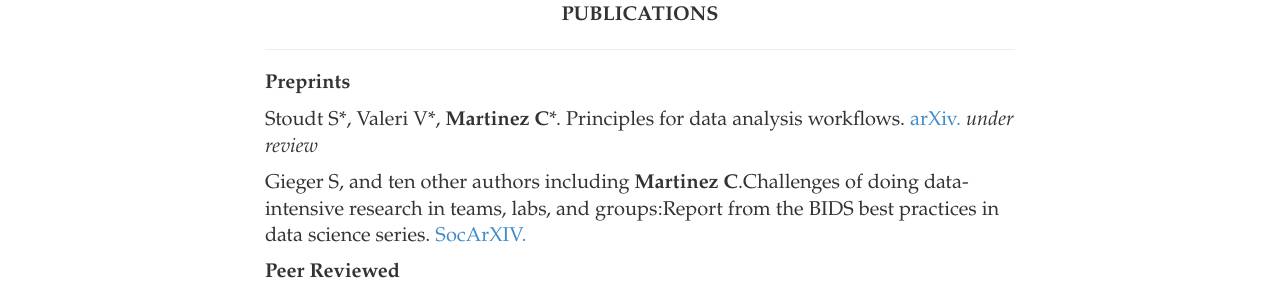
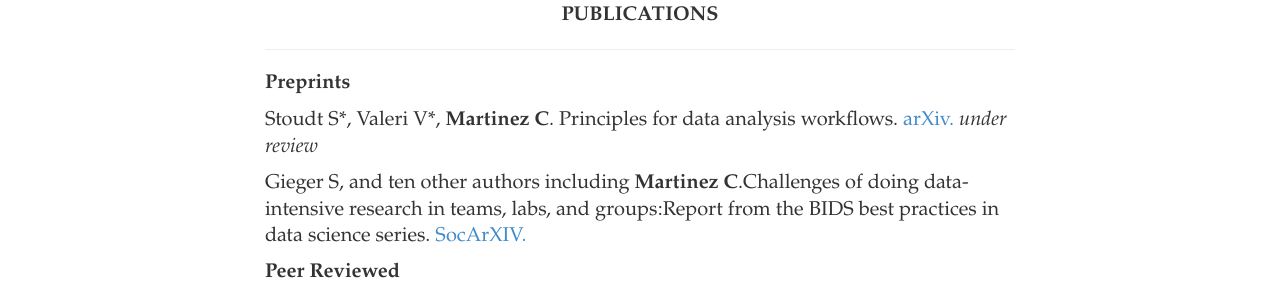
Before and after one commit to iamciera/creports, a Jekyll site: the page built from cv/index.html, in a window 1280 px wide and 900 px high, scrolled down 1011 px. Shown: the part 150-447 px from the top of the window. Built offline with Jekyll 4.4.1, drawn with Linux system fonts in a browser that asks for light colours; nearby versions of some CDN libraries; some of the changed text lies outside the part shown.

Commit message:
updated CV

```diff
--- a/cv/index.html
+++ b/cv/index.html
@@ -58,7 +58,7 @@ layout: default
 
 				<p><strong>Preprints</strong></p>
 
-				<p> Stoudt S*, Valeri V*, <strong>Martinez C</strong>*. Principles for data analysis workflows.<a href="https://arxiv.org/abs/2007.08708"> arXiv. </a><i>under review</i></p>
+				<p> Stoudt S*, Valeri V*, <strong>Martinez C</strong>. Principles for data analysis workflows.<a href="https://arxiv.org/abs/2007.08708"> arXiv. </a><i>under review</i></p>
 
 				<p>Gieger S, and ten other authors including <strong>Martinez C</strong>.Challenges of doing data-intensive research in teams, labs, and groups:Report from the BIDS best practices in data science series.<a href="https://osf.io/preprints/socarxiv/a7b3m/"> SocArXIV. </a></p>
 
```
Also changed, not shown: other parts of cv/index.html (+2 -0 lines).
